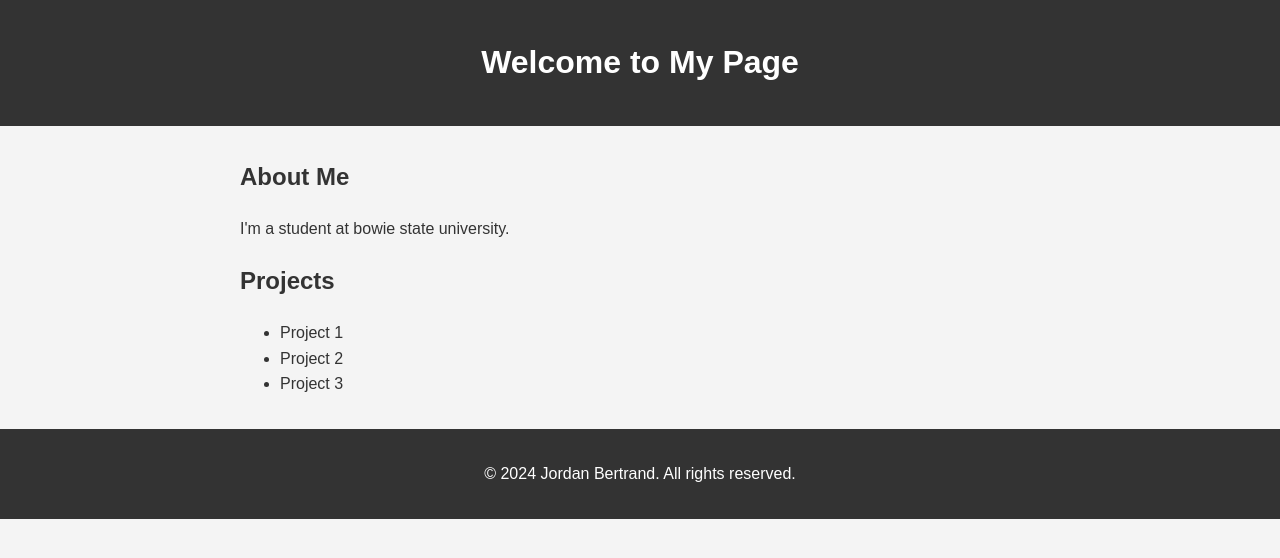
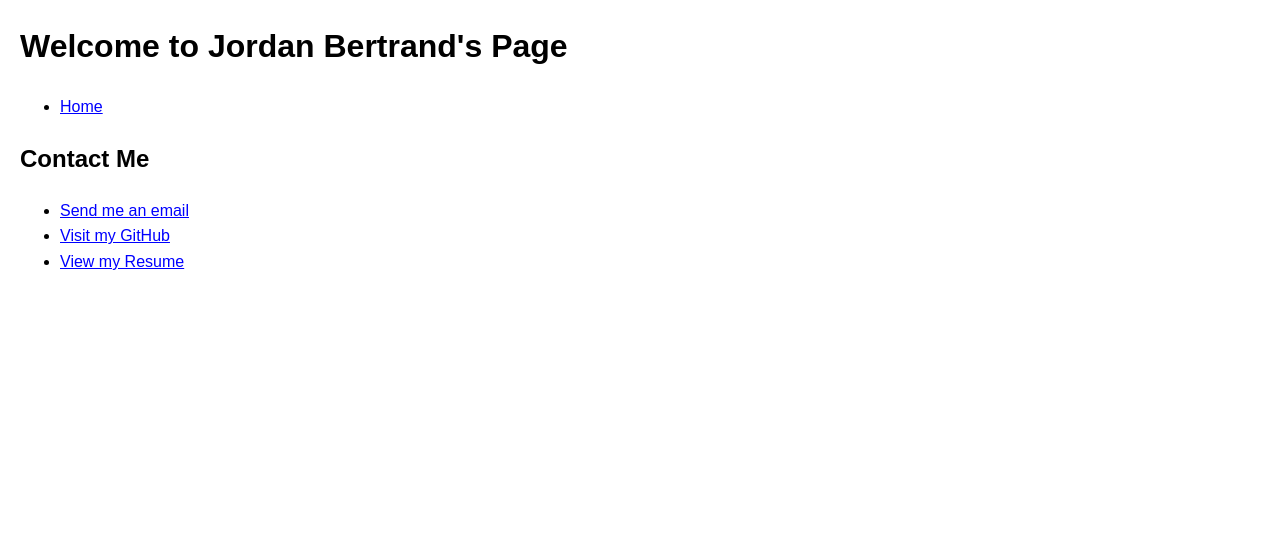
Before and after one commit to cherrycryy/cherrycryy, a plain HTML site: page index.html in a window 1280 px wide. Drawn offline with Linux system fonts and the light colour scheme.

Commit message:
Update index.html

```diff
--- a/index.html
+++ b/index.html
@@ -3,29 +3,35 @@
 <head>
     <meta charset="UTF-8">
     <meta name="viewport" content="width=device-width, initial-scale=1.0">
-    <title>Jordan Bertrand's Webpage</title>
-    <link rel="stylesheet" href="styles.css">
+    <title>Jordan Bertrand's Page</title>
+    <style>
+        body {
+            font-family: Arial, sans-serif;
+            line-height: 1.6;
+            margin: 20px;
+        }
+        a {
+            color: blue;
+            text-decoration: underline;
+        }
+    </style>
 </head>
 <body>
     <header>
-        <h1>Welcome to My Page</h1>
+        <h1>Welcome to Jordan Bertrand's Page</h1>
     </header>
-    <main>
-        <section>
-            <h2>About Me</h2>
-            <p>I'm a student at bowie state university.</p>
-        </section>
-        <section>
-            <h2>Projects</h2>
-            <ul>
-                <li>Project 1</li>
-                <li>Project 2</li>
-                <li>Project 3</li>
-            </ul>
-        </section>
-    </main>
-    <footer>
-        <p>&copy; 2024 Jordan Bertrand. All rights reserved.</p>
-    </footer>
+    <nav>
+        <ul>
+            <li><a href="index.html">Home</a></li>
+        </ul>
+    </nav>
+    <section>
+        <h2>Contact Me</h2>
+        <ul>
+            <li><a href="jordan.bertrand316@gmail.com">Send me an email</a></li>
+            <li><a href="https://github.com/cherrycryy" target="_blank">Visit my GitHub</a></li>
+            <li><a href="resume.pdf" target="_blank">View my Resume</a></li>
+        </ul>
+    </section>
 </body>
 </html>
```
